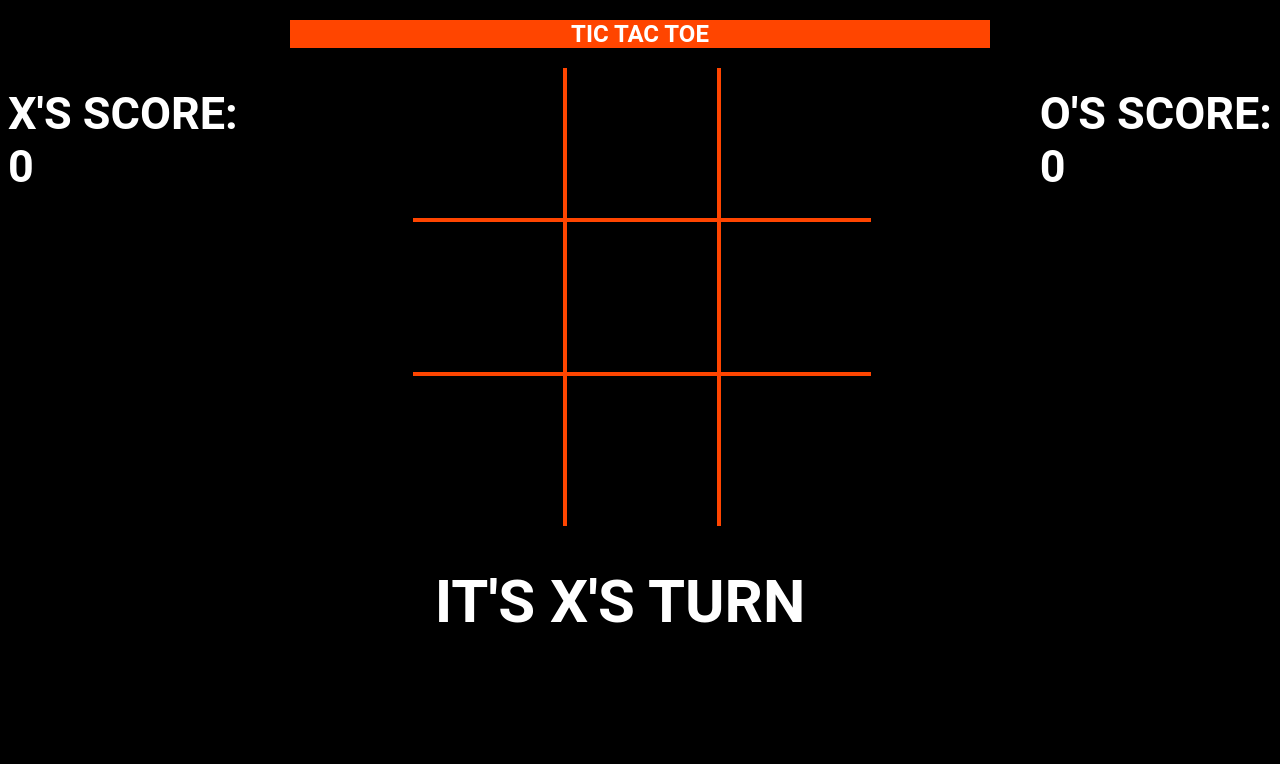
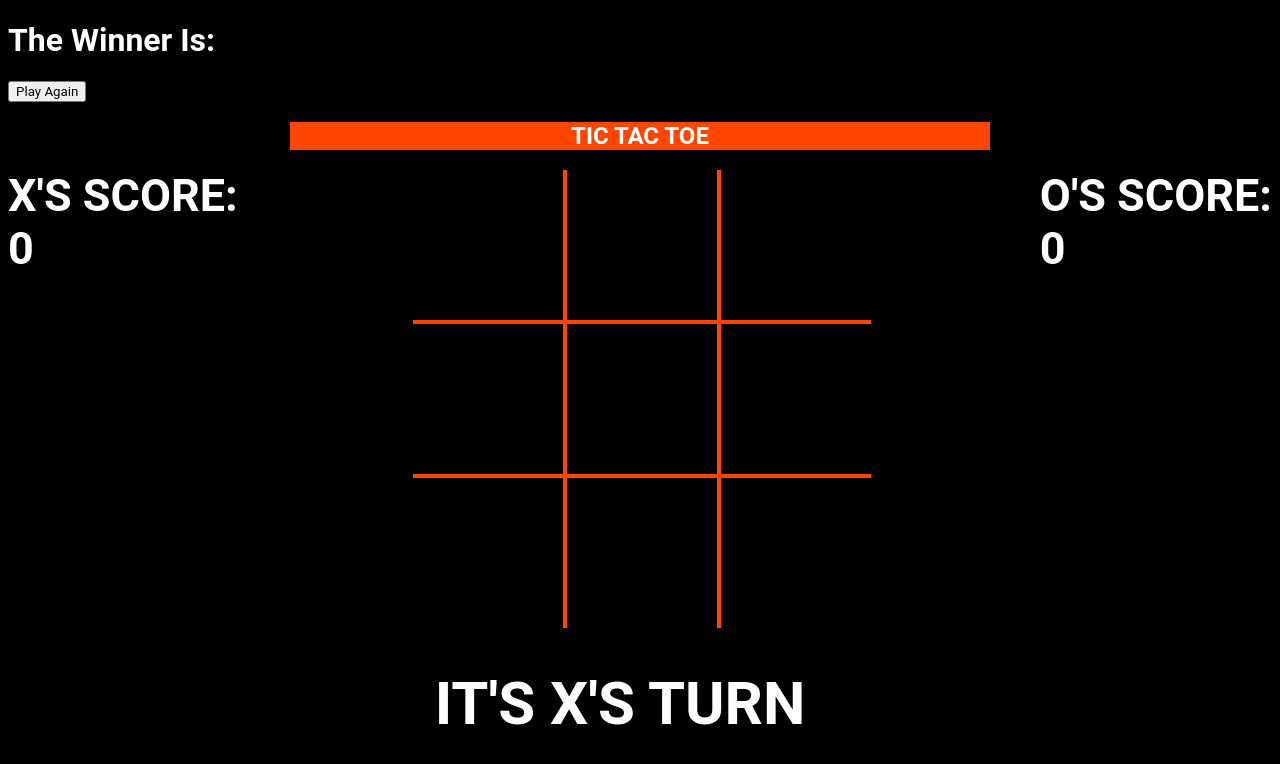
Before and after one commit to SoftwareSquad/TicTacToe, a website built with webpack: page src/client/index.html in a window 1280 px wide. Built offline with nearby package versions, Linux system fonts and the light colour scheme; files whose address does not match are found by name.

Commit message:
implementing button for reset

```diff
--- a/src/client/index.html
+++ b/src/client/index.html
@@ -10,7 +10,10 @@
 </head>
 <body>
     <!-- Container holding the actual game board -->
-
+    <div class="overlay">
+        <h1 id="winner">The Winner Is: </h1>
+        <button type="button" name="btn-play-again" class="btn-play-again">Play Again</button>
+    </div>
     <div class="game-scoreX">
             <H2>X'S SCORE: <div id="x-score">0</div></H2>
         </div>
```
